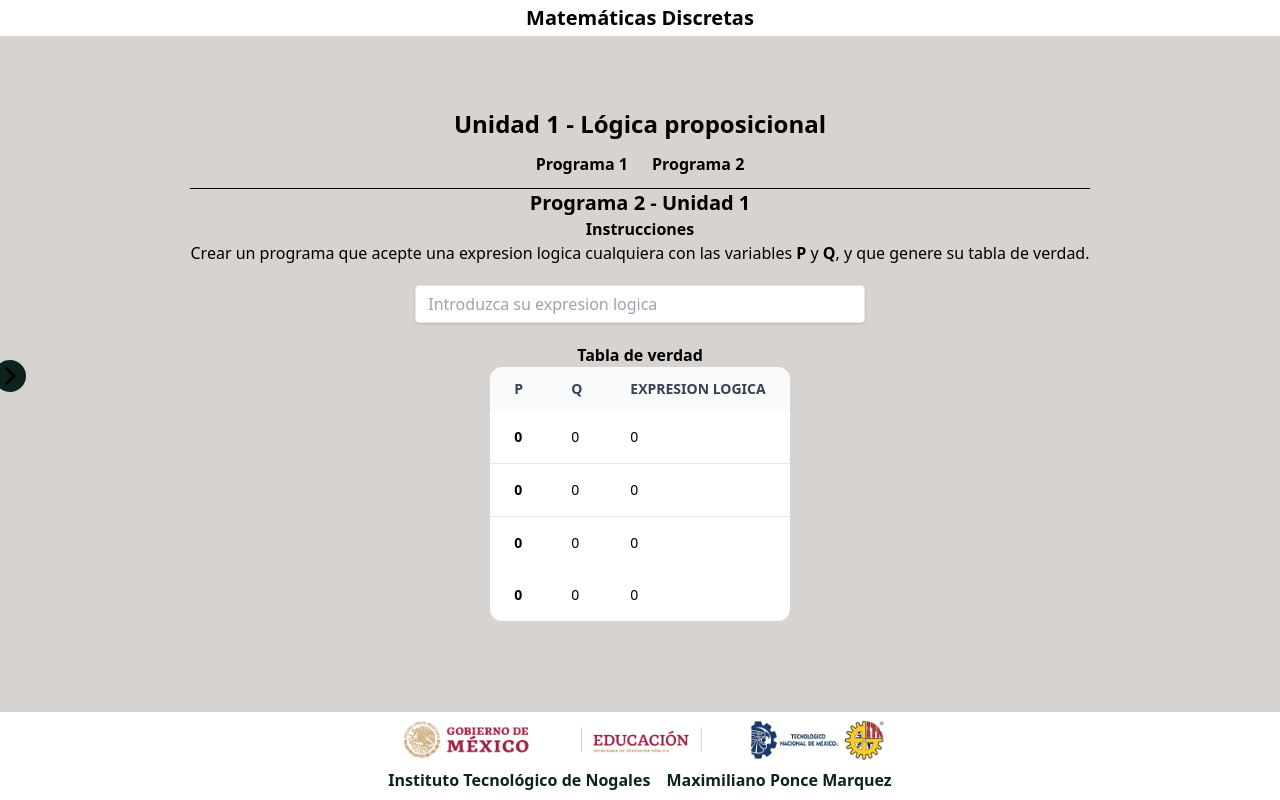
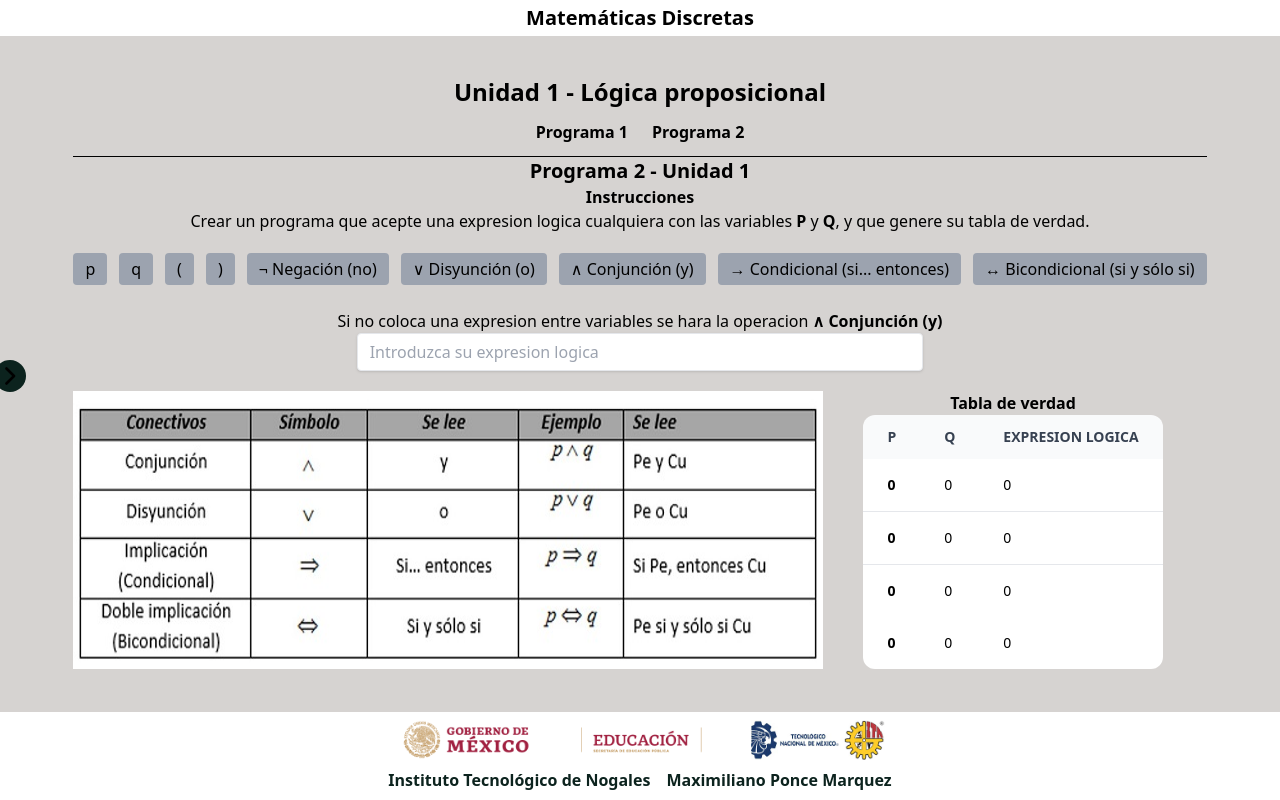
Before and after one commit to maxponmar/MSC_S1_MatematicasDiscretas, a React (Vite) app: page /#/unidad1/programa2 in a window 1280 px wide. Built offline with nearby package versions, Linux system fonts and the light colour scheme.

Commit message:
Se agrega validacion y entrada de expresion logica.

```diff
--- a/src/pages/unidad1/components/Programa2Unidad1/Programa2Unidad1.jsx
+++ b/src/pages/unidad1/components/Programa2Unidad1/Programa2Unidad1.jsx
@@ -1,4 +1,54 @@
+import { useState, useEffect } from "react";
+import TablaVerdad from "./components/TablaVerdad";
+import TecladoVirtual from "./components/TecladoVirtual";
+import checkParanthesis from "./helpers/parentesisBalanceados";
+import guiasimbolos from "./simbolos-de-logica.jpg";
+
 function Programa2Unidad2() {
+  const [entradaUsuario, setEntradaUsuario] = useState("");
+  const [expresionLogica, setExpresionLogica] = useState("");
+  const [expresionValida, setExpresionValida] = useState(false);
+
+  useEffect(() => {
+    console.log(expresionLogica);
+  }, [expresionLogica]);
+
+  useEffect(() => {
+    if (expresionValida) {
+      setExpresionLogica(entradaUsuario);
+    }
+  }, [expresionValida]);
+
+  useEffect(() => {
+    procesarEntradaUsuario(entradaUsuario);
+  }, [entradaUsuario]);
+
+  const procesarEntradaUsuario = (valor) => {
+    // Primero se convierte a minuscula para siempre resivir p o q (no P o Q)
+    valor = valor.toLocaleLowerCase();
+    setEntradaUsuario(valor);
+
+    // Algoritmo para procesar expresion logica
+
+    // Expresion regular que verifica si la expresion logica contiene
+    // Parentesis (,)
+    // la variable P o Q (minusculas solamente)
+    // ¬ Para negacion
+    // ∨ Disyuncion (or)
+    // ∧ Conjuncion (and)
+    // → Condicional (si... entonces )
+    // ↔ Bicondicional (si y solo si)
+    const caracteresValidos = /^[\(\)pq¬∨∧→↔]+$/;
+
+    // Tambien se debe comprobar si hay la combinacion correcta de parentesis
+    // Si se pone por ejemplo ((p∨q) esta mal o )p∨q( por que estan al reves.
+    console.log(caracteresValidos.test(valor) && checkParanthesis(valor) == 0);
+
+    setExpresionValida(
+      caracteresValidos.test(valor) && checkParanthesis(valor) == 0
+    );
+  };
+
   return (
     <div>
       <hr className="border-black" />
@@ -12,46 +62,38 @@ function Programa2Unidad2() {
         </p>
       </div>
       <div className="my-5">
+        <TecladoVirtual
+          actualizar={setEntradaUsuario}
+          validar={procesarEntradaUsuario}
+          valor={expresionLogica}
+        />
         <input
           type="text"
+          onChange={(e) => {
+            procesarEntradaUsuario(e.target.value);
+          }}
+          value={entradaUsuario}
           placeholder="Introduzca su expresion logica"
           className="mx-10 shadow appearance-none border rounded w-1/2 py-2 px-3 text-gray-700 leading-tight focus:outline-none focus:shadow-outline"
         />
-        <div className="flex items-center justify-center flex-col">
-          <h4 className="font-bold mt-5">Tabla de verdad</h4>
-          <div class="overflow-x-auto relative rounded-xl">
-            <table class="w-full text-sm text-left text-black">
-              <thead class="text-m text-gray-700 uppercase bg-gray-50 dark:bg-gray-70">
-                <tr>
-                  <th class="py-3 px-6">P</th>
-                  <th class="py-3 px-6">Q</th>
-                  <th class="py-3 px-6">Expresion Logica</th>
-                </tr>
-              </thead>
-              <tbody>
-                <tr class="bg-white border-b ">
-                  <th class="py-4 px-6 ">0</th>
-                  <td class="py-4 px-6">0</td>
-                  <td class="py-4 px-6">0</td>
-                </tr>
-                <tr class="bg-white border-b ">
-                  <th class="py-4 px-6 ">0</th>
-                  <td class="py-4 px-6">0</td>
-                  <td class="py-4 px-6">0</td>
-                </tr>
-                <tr class="bg-white ">
-                  <th class="py-4 px-6 ">0</th>
-                  <td class="py-4 px-6">0</td>
-                  <td class="py-4 px-6">0</td>
-                </tr>
-                <tr class="bg-white ">
-                  <th class="py-4 px-6 ">0</th>
-                  <td class="py-4 px-6">0</td>
-                  <td class="py-4 px-6">0</td>
-                </tr>
-              </tbody>
-            </table>
-          </div>
+        {entradaUsuario.length > 0 && (
+          <p
+            className={`font-bold ${
+              expresionValida ? "text-green-700" : "text-red-700"
+            }`}
+          >
+            {expresionValida
+              ? "Expresion Valida"
+              : "Expresion no valida, compruebe por favor"}
+          </p>
+        )}
+        <div className="flex gap-10">
+          <img
+            className="mt-5"
+            src={guiasimbolos}
+            alt="Guía símbolos de lógica de símbolos de lógica"
+          />
+          <TablaVerdad />
         </div>
       </div>
     </div>
--- /dev/null
+++ b/src/pages/unidad1/components/Programa2Unidad1/components/TablaVerdad.jsx
@@ -0,0 +1,42 @@
+import React from "react";
+
+export default function TablaVerdad() {
+  return (
+    <div className="flex items-center justify-center flex-col">
+      <h4 className="font-bold mt-5">Tabla de verdad</h4>
+      <div className="overflow-x-auto relative rounded-xl">
+        <table className="w-full text-sm text-left text-black">
+          <thead className="text-m text-gray-700 uppercase bg-gray-50 dark:bg-gray-70">
+            <tr>
+              <th className="py-3 px-6">P</th>
+              <th className="py-3 px-6">Q</th>
+              <th className="py-3 px-6">Expresion Logica</th>
+            </tr>
+          </thead>
+          <tbody>
+            <tr className="bg-white border-b ">
+              <th className="py-4 px-6 ">0</th>
+              <td className="py-4 px-6">0</td>
+              <td className="py-4 px-6">0</td>
+            </tr>
+            <tr className="bg-white border-b ">
+              <th className="py-4 px-6 ">0</th>
+              <td className="py-4 px-6">0</td>
+              <td className="py-4 px-6">0</td>
+            </tr>
+            <tr className="bg-white ">
+              <th className="py-4 px-6 ">0</th>
+              <td className="py-4 px-6">0</td>
+              <td className="py-4 px-6">0</td>
+            </tr>
+            <tr className="bg-white ">
+              <th className="py-4 px-6 ">0</th>
+              <td className="py-4 px-6">0</td>
+              <td className="py-4 px-6">0</td>
+            </tr>
+          </tbody>
+        </table>
+      </div>
+    </div>
+  );
+}
--- /dev/null
+++ b/src/pages/unidad1/components/Programa2Unidad1/components/TecladoVirtual.jsx
@@ -0,0 +1,86 @@
+function TecladoVirtual({ actualizar }) {
+  return (
+    <div className="flex gap-1 flex-col">
+      <div className="mb-5 flex gap-3 justify-center">
+        <button
+          className="bg-gray-400 py-1 px-3 rounded hover:-translate-y-0.5 active:translate-y-0.5 animate-fadeIn"
+          onClick={() => {
+            actualizar((anterior) => anterior + "p");
+          }}
+        >
+          p
+        </button>
+        <button
+          className="bg-gray-400 py-1 px-3 rounded hover:-translate-y-0.5 active:translate-y-0.5 animate-fadeIn"
+          onClick={() => {
+            actualizar((anterior) => anterior + "q");
+          }}
+        >
+          q
+        </button>
+        <button
+          className="bg-gray-400 py-1 px-3 rounded hover:-translate-y-0.5 active:translate-y-0.5 animate-fadeIn"
+          onClick={() => {
+            actualizar((anterior) => anterior + "(");
+          }}
+        >
+          (
+        </button>
+        <button
+          className="bg-gray-400 py-1 px-3 rounded hover:-translate-y-0.5 active:translate-y-0.5 animate-fadeIn"
+          onClick={() => {
+            actualizar((anterior) => anterior + ")");
+          }}
+        >
+          )
+        </button>
+        <button
+          className="bg-gray-400 py-1 px-3 rounded hover:-translate-y-0.5 active:translate-y-0.5 animate-fadeIn"
+          onClick={() => {
+            actualizar((anterior) => anterior + "¬");
+          }}
+        >
+          ¬ Negación (no)
+        </button>
+        <button
+          className="bg-gray-400 py-1 px-3 rounded hover:-translate-y-0.5 active:translate-y-0.5 animate-fadeIn"
+          onClick={() => {
+            actualizar((anterior) => anterior + "∨");
+          }}
+        >
+          ∨ Disyunción (o)
+        </button>
+        <button
+          className="bg-gray-400 py-1 px-3 rounded hover:-translate-y-0.5 active:translate-y-0.5 animate-fadeIn"
+          onClick={() => {
+            actualizar((anterior) => anterior + "∧");
+          }}
+        >
+          ∧ Conjunción (y)
+        </button>
+        <button
+          className="bg-gray-400 py-1 px-3 rounded hover:-translate-y-0.5 active:translate-y-0.5 animate-fadeIn"
+          onClick={() => {
+            actualizar((anterior) => anterior + "→");
+          }}
+        >
+          → Condicional (si... entonces)
+        </button>
+        <button
+          className="bg-gray-400 py-1 px-3 rounded hover:-translate-y-0.5 active:translate-y-0.5 animate-fadeIn"
+          onClick={() => {
+            actualizar((anterior) => anterior + "↔");
+          }}
+        >
+          ↔ Bicondicional (si y sólo si)
+        </button>
+      </div>
+      <p>
+        Si no coloca una expresion entre variables se hara la operacion{" "}
+        <span className="font-bold">∧ Conjunción (y)</span>
+      </p>
+    </div>
+  );
+}
+
+export default TecladoVirtual;
--- /dev/null
+++ b/src/pages/unidad1/components/Programa2Unidad1/helpers/parentesisBalanceados.js
@@ -0,0 +1,12 @@
+export default function checkParanthesis(str) {
+  let brackets = [];
+  for (let i = 0; i < str.length; i++) {
+    if (str[i] === "(") {
+      brackets.push(str[i]);
+    } else if (str[i] === ")") {
+      if (brackets[brackets.length - 1] === "(") brackets.pop();
+      else brackets.push("#");
+    }
+  }
+  return brackets.length;
+}
```
Also changed, not shown: src/pages/unidad1/components/Programa2Unidad1/simbolos-de-logica.jpg (added).
